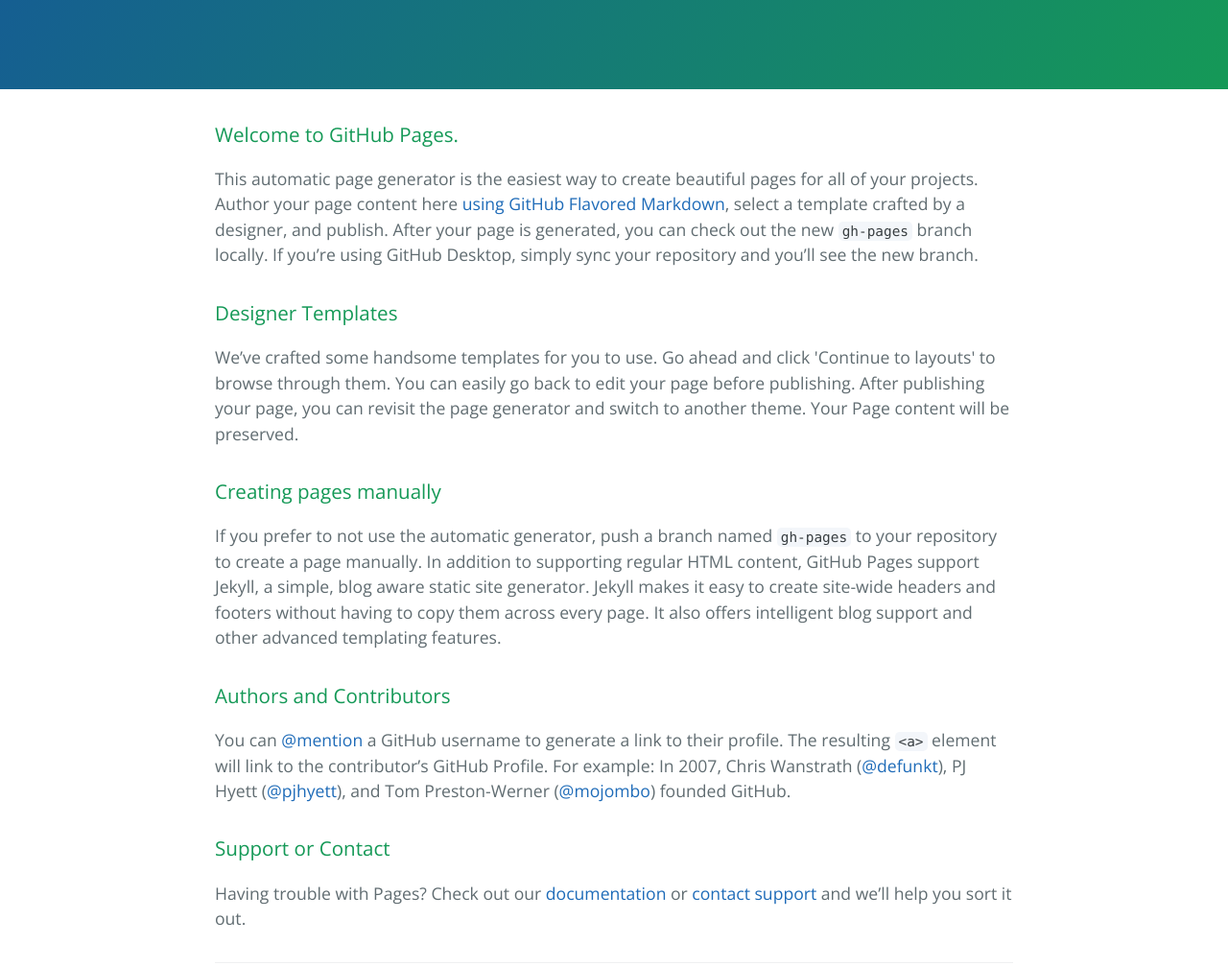
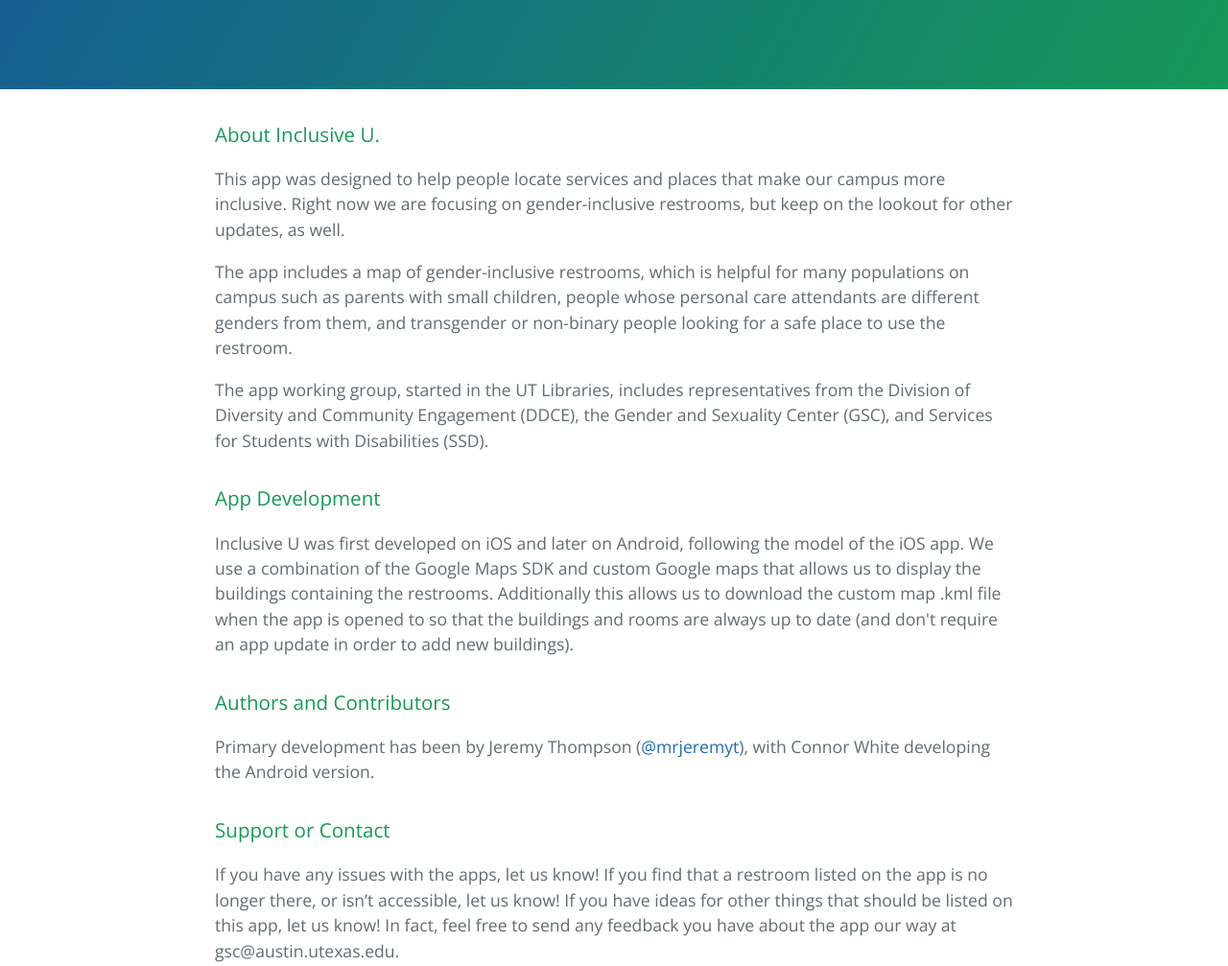
Before and after one commit to UT-DDCE/inclusive-u, a plain HTML site: page index.html in a window 1280 px wide. Shown: the part 290-1297 px from the top of the page at 96% size. Drawn offline with nearby package versions, Linux system fonts and the light colour scheme.

Commit message:
Updated Github page

```diff
--- a/index.html
+++ b/index.html
@@ -18,29 +18,28 @@
 
     <section class="main-content">
       <h3>
-<a id="welcome-to-github-pages" class="anchor" href="#welcome-to-github-pages" aria-hidden="true"><span aria-hidden="true" class="octicon octicon-link"></span></a>Welcome to GitHub Pages.</h3>
+<a id="welcome-to-github-pages" class="anchor" href="#welcome-to-github-pages" aria-hidden="true"><span aria-hidden="true" class="octicon octicon-link"></span></a>About Inclusive U.</h3>
 
-<p>This automatic page generator is the easiest way to create beautiful pages for all of your projects. Author your page content here <a href="https://guides.github.com/features/mastering-markdown/">using GitHub Flavored Markdown</a>, select a template crafted by a designer, and publish. After your page is generated, you can check out the new <code>gh-pages</code> branch locally. If you’re using GitHub Desktop, simply sync your repository and you’ll see the new branch.</p>
+<p>This app was designed to help people locate services and places that make our campus more inclusive. Right now we are focusing on gender-inclusive restrooms, but keep on the lookout for other updates, as well.</p>
+
+<p>The app includes a map of gender-inclusive restrooms, which is helpful for many populations on campus such as parents with small children, people whose personal care attendants are different genders from them, and transgender or non-binary people looking for a safe place to use the restroom. </p>
+
+<p>The app working group, started in the UT Libraries, includes representatives from the Division of Diversity and Community Engagement (DDCE), the Gender and Sexuality Center (GSC), and Services for Students with Disabilities (SSD).</p>
 
 <h3>
-<a id="designer-templates" class="anchor" href="#designer-templates" aria-hidden="true"><span aria-hidden="true" class="octicon octicon-link"></span></a>Designer Templates</h3>
+<a id="designer-templates" class="anchor" href="#designer-templates" aria-hidden="true"><span aria-hidden="true" class="octicon octicon-link"></span></a>App Development</h3>
 
-<p>We’ve crafted some handsome templates for you to use. Go ahead and click 'Continue to layouts' to browse through them. You can easily go back to edit your page before publishing. After publishing your page, you can revisit the page generator and switch to another theme. Your Page content will be preserved.</p>
-
-<h3>
-<a id="creating-pages-manually" class="anchor" href="#creating-pages-manually" aria-hidden="true"><span aria-hidden="true" class="octicon octicon-link"></span></a>Creating pages manually</h3>
-
-<p>If you prefer to not use the automatic generator, push a branch named <code>gh-pages</code> to your repository to create a page manually. In addition to supporting regular HTML content, GitHub Pages support Jekyll, a simple, blog aware static site generator. Jekyll makes it easy to create site-wide headers and footers without having to copy them across every page. It also offers intelligent blog support and other advanced templating features.</p>
+<p>Inclusive U was first developed on iOS and later on Android, following the model of the iOS app. We use a combination of the Google Maps SDK and custom Google maps that allows us to display the buildings containing the restrooms. Additionally this allows us to download the custom map .kml file when the app is opened to so that the buildings and rooms are always up to date (and don't require an app update in order to add new buildings).</p>
 
 <h3>
 <a id="authors-and-contributors" class="anchor" href="#authors-and-contributors" aria-hidden="true"><span aria-hidden="true" class="octicon octicon-link"></span></a>Authors and Contributors</h3>
 
-<p>You can <a href="https://help.github.com/articles/basic-writing-and-formatting-syntax/#mentioning-users-and-teams" class="user-mention">@mention</a> a GitHub username to generate a link to their profile. The resulting <code>&lt;a&gt;</code> element will link to the contributor’s GitHub Profile. For example: In 2007, Chris Wanstrath (<a href="https://github.com/defunkt" class="user-mention">@defunkt</a>), PJ Hyett (<a href="https://github.com/pjhyett" class="user-mention">@pjhyett</a>), and Tom Preston-Werner (<a href="https://github.com/mojombo" class="user-mention">@mojombo</a>) founded GitHub.</p>
+<p>Primary development has been by Jeremy Thompson (<a href="https://github.com/mrjeremyt" class="user-mention">@mrjeremyt</a>), with Connor White developing the Android version.</p>
 
 <h3>
 <a id="support-or-contact" class="anchor" href="#support-or-contact" aria-hidden="true"><span aria-hidden="true" class="octicon octicon-link"></span></a>Support or Contact</h3>
 
-<p>Having trouble with Pages? Check out our <a href="https://help.github.com/pages">documentation</a> or <a href="https://github.com/contact">contact support</a> and we’ll help you sort it out.</p>
+<p>If you have any issues with the apps, let us know! If you find that a restroom listed on the app is no longer there, or isn’t accessible, let us know! If you have ideas for other things that should be listed on this app, let us know! In fact, feel free to send any feedback you have about the app our way at gsc@austin.utexas.edu.</p>
 
       <footer class="site-footer">
         <span class="site-footer-owner"><a href="https://github.com/UT-DDCE/inclusive-u">Inclusive-u</a> is maintained by <a href="https://github.com/UT-DDCE">UT-DDCE</a>.</span>
```
